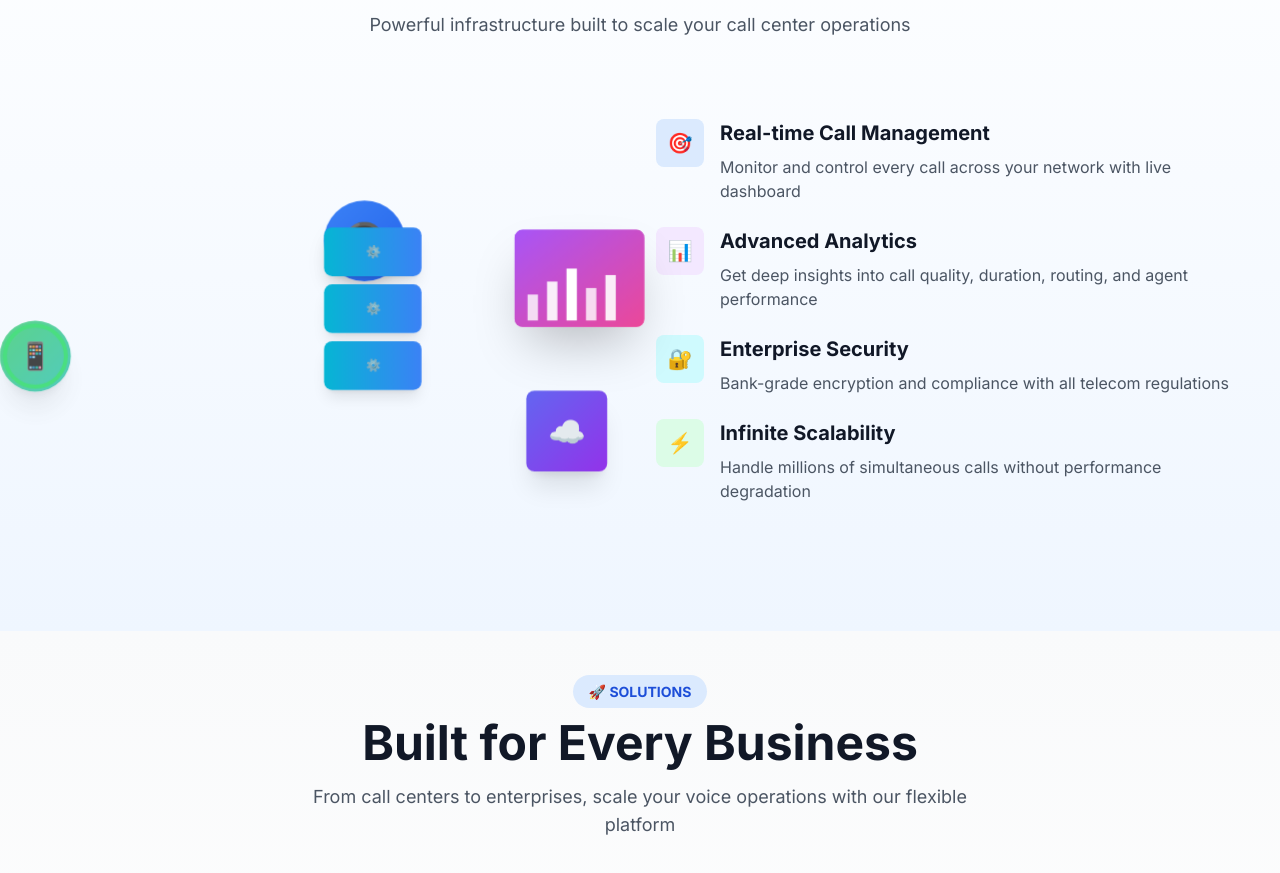
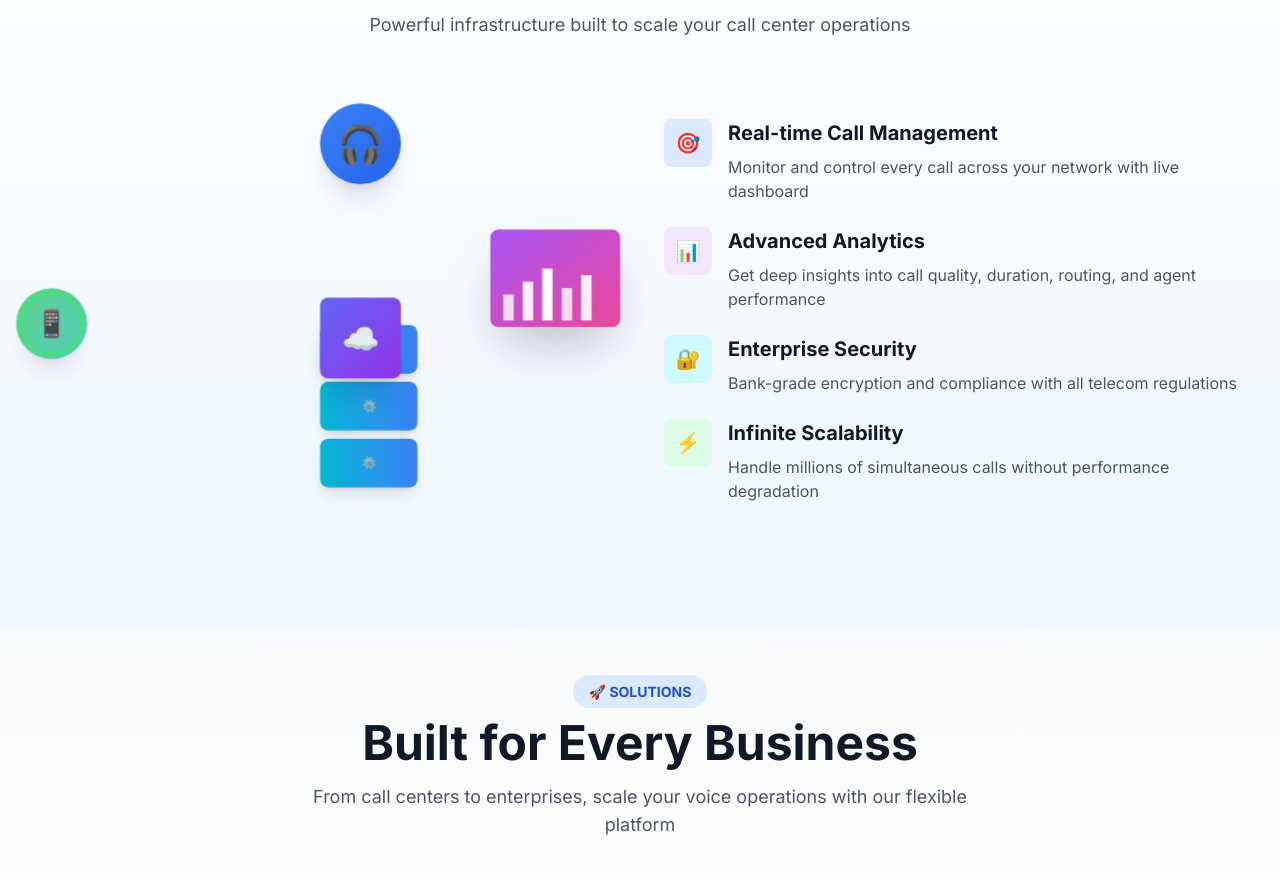
Before and after one commit to sonu28281/Callvia, a React (Vite) app: page / in a window 1280 px wide. Shown: the part 1824-2697 px from the top of the page. Built offline with nearby package versions, Linux system fonts and the light colour scheme.

Commit message:
Improve Enterprise Platform section: Better visual balance with centered elements

```diff
--- a/src/pages/Home.jsx
+++ b/src/pages/Home.jsx
@@ -360,18 +360,18 @@ export function Home() {
             </p>
           </div>
 
-          <div className="grid grid-cols-1 lg:grid-cols-2 gap-8 items-center">
+          <div className="grid grid-cols-1 lg:grid-cols-2 gap-12 items-center">
             {/* Left: 3D Isometric Elements */}
-            <div className="iso-container h-96 relative flex items-center justify-center">
-              {/* Headset/Agent Icon */}
-              <div className="iso-element absolute left-1/2 top-1/4 -translate-x-1/2">
+            <div className="iso-container h-96 relative flex items-center justify-center px-4">
+              {/* Headset/Agent Icon - Top Center */}
+              <div className="iso-element absolute left-1/2 top-0 -translate-x-1/2">
                 <div className="w-20 h-20 bg-gradient-to-br from-blue-500 to-blue-600 rounded-full flex items-center justify-center shadow-xl transform hover:scale-110 transition-transform duration-300">
                   <span className="text-4xl">🎧</span>
                 </div>
               </div>
 
-              {/* Dashboard/Analytics */}
-              <div className="iso-element absolute -right-4 top-1/3">
+              {/* Dashboard/Analytics - Right Side */}
+              <div className="iso-element absolute right-0 top-1/3">
                 <div className="w-32 h-24 bg-gradient-to-br from-purple-500 to-pink-500 rounded-lg shadow-2xl flex items-center justify-center overflow-hidden">
                   <svg className="w-full h-full" viewBox="0 0 100 75" fill="none">
                     <rect width="100" height="75" fill="url(#grad)" />
@@ -391,8 +391,8 @@ export function Home() {
                 </div>
               </div>
 
-              {/* Server/Infrastructure Stack */}
-              <div className="iso-element absolute left-1/2 bottom-1/4 -translate-x-1/2">
+              {/* Server/Infrastructure Stack - Bottom Center */}
+              <div className="iso-element absolute left-1/2 bottom-0 -translate-x-1/2">
                 <div className="space-y-2">
                   {[0, 1, 2].map((i) => (
                     <div key={i} className="w-24 h-12 bg-gradient-to-r from-cyan-500 to-blue-500 rounded-lg shadow-lg flex items-center justify-center text-white text-xs font-bold">
@@ -404,8 +404,8 @@ export function Home() {
                 </div>
               </div>
 
-              {/* Call/Network Icon */}
-              <div className="iso-element absolute -left-4 bottom-1/4">
+              {/* Call/Network Icon - Left Side */}
+              <div className="iso-element absolute left-0 bottom-1/3">
                 <div className="relative">
                   <div className="w-16 h-16 bg-gradient-to-br from-green-500 to-teal-500 rounded-full flex items-center justify-center shadow-xl" style={{ animation: 'pulse3D 2s ease-in-out infinite' }}>
                     <span className="text-2xl">📱</span>
@@ -414,8 +414,8 @@ export function Home() {
                 </div>
               </div>
 
-              {/* Database/Cloud */}
-              <div className="iso-element absolute right-5 bottom-5">
+              {/* Database/Cloud - Center Middle */}
+              <div className="iso-element absolute left-1/2 top-1/2 -translate-x-1/2 -translate-y-1/2">
                 <div className="w-20 h-20 bg-gradient-to-br from-indigo-500 to-purple-600 rounded-lg shadow-xl flex items-center justify-center">
                   <span className="text-3xl">☁️</span>
                 </div>
```
